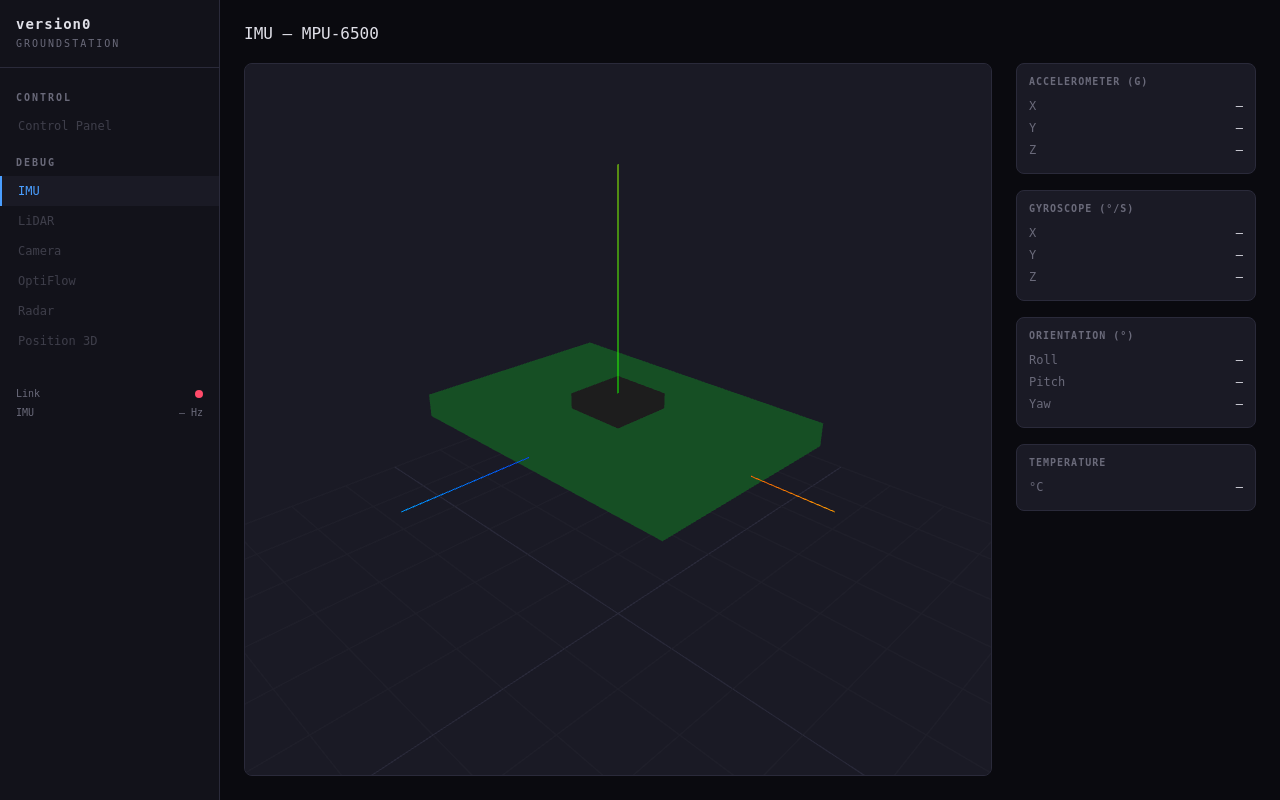
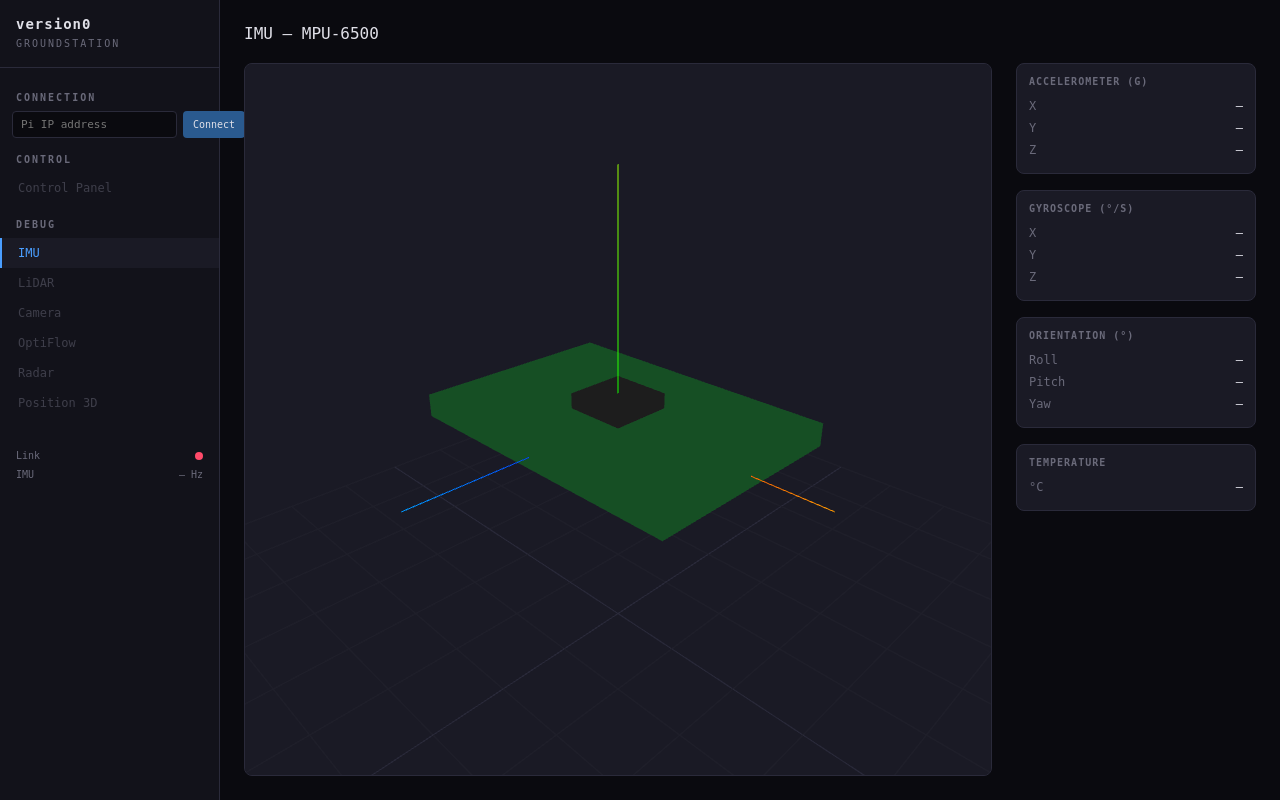
Before and after one commit to DataDragoon/version_2, a Flask app: page / in a window 1280 px wide. Run offline with Flask 3, Linux system fonts and the light colour scheme; parts of the project's set-up code (start-up, migrations or seed data) failed here and were passed over; some libraries are stand-ins or nearby versions.

Commit message:
Groundstation connects to Pi from browser UI
Removed server-side bridge — browser WebSocket connects directly to Pi.
Pi IP entered in sidebar, saved to localStorage for next session.
Auto-reconnects on revisit. No --pi flag needed, no extra dependencies.

Co-Authored-By: Claude Opus 4.6 <noreply@anthropic.com>

```diff
--- a/groundstation/app.py
+++ b/groundstation/app.py
@@ -1,46 +1,8 @@
-"""Groundstation web application. Connects to Pi's WebSocket for data."""
+"""Groundstation web application. Serves UI only — browser connects directly to Pi."""
 
-import json
-import threading
-import argparse
-
-import websocket
 from flask import Flask, render_template
-from flask_socketio import SocketIO
 
 app = Flask(__name__, template_folder='ui/templates', static_folder='ui/static')
-app.config['SECRET_KEY'] = 'dev'
-socketio = SocketIO(app, cors_allowed_origins="*")
-
-pi_host = None
-
-
-def imu_bridge():
-    """Connect to Pi's IMU WebSocket and forward to browser clients."""
-    url = f"ws://{pi_host}:9001"
-    print(f"Connecting to Pi IMU at {url}")
-
-    def on_message(ws, msg):
-        data = json.loads(msg)
-        socketio.emit('imu_data', data)
-
-    def on_error(ws, err):
-        print(f"IMU bridge error: {err}")
-
-    def on_close(ws, code, reason):
-        print(f"IMU bridge disconnected, reconnecting in 2s...")
-        import time
-        time.sleep(2)
-        start_ws()
-
-    def start_ws():
-        ws = websocket.WebSocketApp(url,
-                                    on_message=on_message,
-                                    on_error=on_error,
-                                    on_close=on_close)
-        ws.run_forever()
-
-    start_ws()
 
 
 @app.route('/')
@@ -48,20 +10,5 @@ def index():
     return render_template('index.html')
 
 
-def main():
-    global pi_host
-    parser = argparse.ArgumentParser(description='Groundstation UI')
-    parser.add_argument('--pi', required=True, help='Pi IP address or hostname')
-    parser.add_argument('--port', type=int, default=5000, help='Web UI port (default: 5000)')
-    args = parser.parse_args()
-
-    pi_host = args.pi
-
-    bridge_thread = threading.Thread(target=imu_bridge, daemon=True)
-    bridge_thread.start()
-
-    socketio.run(app, host='0.0.0.0', port=args.port, debug=True, allow_unsafe_werkzeug=True)
-
-
 if __name__ == '__main__':
-    main()
+    app.run(host='0.0.0.0', port=5000, debug=True)
--- a/groundstation/requirements.txt
+++ b/groundstation/requirements.txt
@@ -1,3 +1 @@
 flask>=3.0
-flask-socketio>=5.3
-websocket-client>=1.7
--- a/groundstation/ui/static/imu.js
+++ b/groundstation/ui/static/imu.js
@@ -1,7 +1,85 @@
 // IMU debug panel — 3D orientation + live data
+// Browser connects directly to Pi's WebSocket
 
 (function () {
     'use strict';
+
+    // --- Connection management ---
+    let ws = null;
+    let packetCount = 0;
+    let rateInterval = null;
+
+    const ipInput = document.getElementById('pi-ip');
+    const connectBtn = document.getElementById('connect-btn');
+
+    // Restore last-used IP
+    const savedIp = localStorage.getItem('pi_ip');
+    if (savedIp) ipInput.value = savedIp;
+
+    connectBtn.addEventListener('click', connect);
+    ipInput.addEventListener('keydown', (e) => {
+        if (e.key === 'Enter') connect();
+    });
+
+    function connect() {
+        const ip = ipInput.value.trim();
+        if (!ip) return;
+
+        localStorage.setItem('pi_ip', ip);
+
+        if (ws) ws.close();
+
+        connectBtn.textContent = '...';
+        ws = new WebSocket(`ws://${ip}:9001`);
+
+        ws.onopen = () => {
+            connectBtn.textContent = 'Connected';
+            connectBtn.disabled = true;
+            document.getElementById('link-status').classList.add('connected');
+            document.getElementById('link-status').classList.remove('disconnected');
+            rateInterval = setInterval(() => {
+                document.getElementById('imu-rate').textContent = packetCount + ' Hz';
+                packetCount = 0;
+            }, 1000);
+        };
+
+        ws.onmessage = (event) => {
+            const data = JSON.parse(event.data);
+            packetCount++;
+            updateDisplay(data);
+            updateOrientation(data);
+        };
+
+        ws.onclose = () => {
+            connectBtn.textContent = 'Connect';
+            connectBtn.disabled = false;
+            document.getElementById('link-status').classList.remove('connected');
+            document.getElementById('link-status').classList.add('disconnected');
+            document.getElementById('imu-rate').textContent = '— Hz';
+            if (rateInterval) { clearInterval(rateInterval); rateInterval = null; }
+        };
+
+        ws.onerror = () => {
+            ws.close();
+        };
+    }
+
+    function updateDisplay(data) {
+        const [ax, ay, az] = data.accel;
+        const [gx, gy, gz] = data.gyro;
+
+        document.getElementById('ax').textContent = ax.toFixed(4);
+        document.getElementById('ay').textContent = ay.toFixed(4);
+        document.getElementById('az').textContent = az.toFixed(4);
+        document.getElementById('gx').textContent = gx.toFixed(2);
+        document.getElementById('gy').textContent = gy.toFixed(2);
+        document.getElementById('gz').textContent = gz.toFixed(2);
+        document.getElementById('temp').textContent = data.temp.toFixed(1);
+
+        document.getElementById('roll').textContent = roll.toFixed(1);
+        document.getElementById('pitch').textContent = pitch.toFixed(1);
+        document.getElementById('yaw').textContent = yaw.toFixed(1);
+    }
 
     // --- Three.js 3D visualization ---
     const canvas = document.getElementById('imu-canvas');
@@ -106,47 +184,6 @@
     }
     animate();
 
-    // --- Socket.IO connection ---
-    const socket = io();
-    let packetCount = 0;
-    let rateInterval = null;
-
-    socket.on('connect', () => {
-        document.getElementById('link-status').classList.add('connected');
-        document.getElementById('link-status').classList.remove('disconnected');
-        rateInterval = setInterval(() => {
-            document.getElementById('imu-rate').textContent = packetCount + ' Hz';
-            packetCount = 0;
-        }, 1000);
-    });
-
-    socket.on('disconnect', () => {
-        document.getElementById('link-status').classList.remove('connected');
-        document.getElementById('link-status').classList.add('disconnected');
-        if (rateInterval) clearInterval(rateInterval);
-        document.getElementById('imu-rate').textContent = '— Hz';
-    });
-
-    socket.on('imu_data', (data) => {
-        packetCount++;
-
-        // Update raw values
-        const [ax, ay, az] = data.accel;
-        const [gx, gy, gz] = data.gyro;
-
-        document.getElementById('ax').textContent = ax.toFixed(4);
-        document.getElementById('ay').textContent = ay.toFixed(4);
-        document.getElementById('az').textContent = az.toFixed(4);
-        document.getElementById('gx').textContent = gx.toFixed(2);
-        document.getElementById('gy').textContent = gy.toFixed(2);
-        document.getElementById('gz').textContent = gz.toFixed(2);
-        document.getElementById('temp').textContent = data.temp.toFixed(1);
-
-        // Update orientation
-        updateOrientation(data);
-
-        document.getElementById('roll').textContent = roll.toFixed(1);
-        document.getElementById('pitch').textContent = pitch.toFixed(1);
-        document.getElementById('yaw').textContent = yaw.toFixed(1);
-    });
+    // Auto-connect if we have a saved IP
+    if (savedIp) connect();
 })();
--- a/groundstation/ui/static/style.css
+++ b/groundstation/ui/static/style.css
@@ -70,6 +70,52 @@ body {
     letter-spacing: 2px;
     color: var(--text-dim);
     padding: 0 16px 8px;
+}
+
+.connect-block {
+    padding: 0 12px;
+    display: flex;
+    gap: 6px;
+}
+
+.connect-block input {
+    flex: 1;
+    background: var(--bg);
+    border: 1px solid var(--border);
+    border-radius: 4px;
+    padding: 6px 8px;
+    color: var(--text);
+    font-family: inherit;
+    font-size: 11px;
+    outline: none;
+}
+
+.connect-block input:focus {
+    border-color: var(--accent);
+}
+
+.connect-block button {
+    background: var(--accent-dim);
+    border: none;
+    border-radius: 4px;
+    padding: 6px 10px;
+    color: var(--text);
+    font-family: inherit;
+    font-size: 10px;
+    cursor: pointer;
+    white-space: nowrap;
+}
+
+.connect-block button:hover {
+    background: var(--accent);
+    color: var(--bg);
+}
+
+.connect-block button:disabled {
+    background: var(--green);
+    color: var(--bg);
+    cursor: default;
+    opacity: 0.8;
 }
 
 .nav-section ul {
--- a/groundstation/ui/templates/index.html
+++ b/groundstation/ui/templates/index.html
@@ -12,6 +12,14 @@
             <div class="sidebar-header">
                 <h1>version0</h1>
                 <span class="subtitle">Groundstation</span>
+            </div>
+
+            <div class="nav-section">
+                <h2>Connection</h2>
+                <div class="connect-block">
+                    <input type="text" id="pi-ip" placeholder="Pi IP address" spellcheck="false">
+                    <button id="connect-btn">Connect</button>
+                </div>
             </div>
 
             <div class="nav-section">
@@ -85,7 +93,6 @@
         </main>
     </div>
 
-    <script src="https://cdnjs.cloudflare.com/ajax/libs/socket.io/4.7.5/socket.io.min.js"></script>
     <script src="https://cdnjs.cloudflare.com/ajax/libs/three.js/r128/three.min.js"></script>
     <script src="/static/imu.js"></script>
 </body>
```
